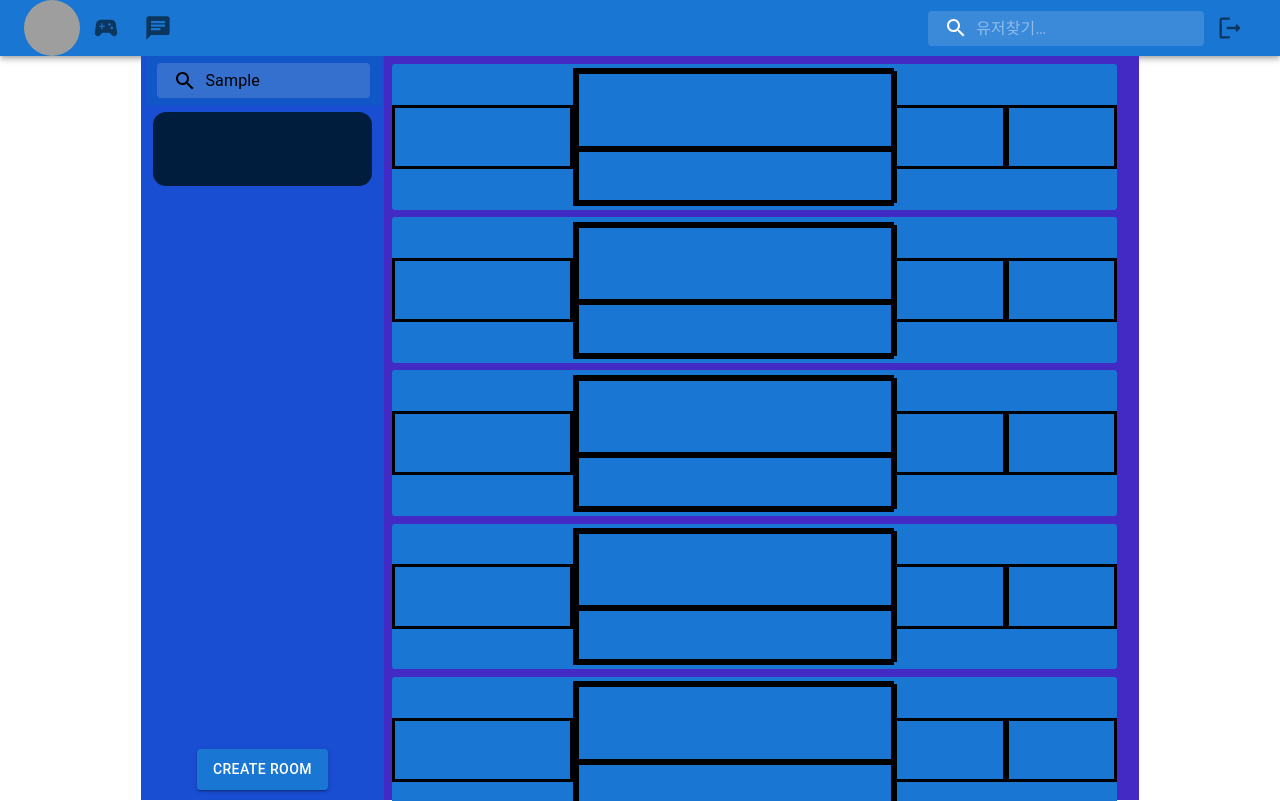
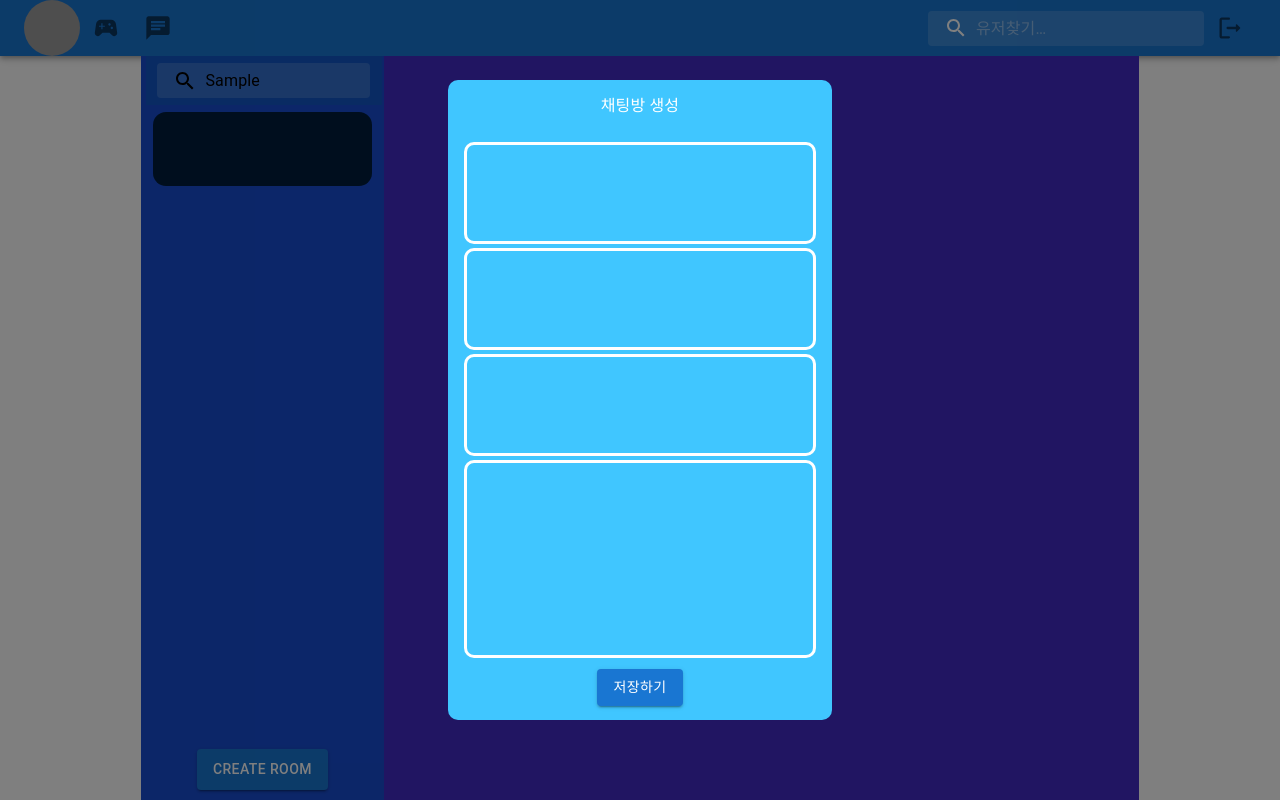
Before and after one commit to Dream-Transcendence/ft_transcendence, a React (Create React App) app in the folder packages/client/: page /chatRoom in a window 1280 px wide. Both pictures are taken after typing "Sample" into the empty fields and a click on the button "CREATE ROOM". Built offline with nearby package versions, Linux system fonts and the light colour scheme; grey boxes are pictures that could not be loaded.

Commit message:
✨ feat(clinet/template/sidebar): set BackDrop for setting room config popup
방 생성 시, 방 설정 창을 띄우기 위해 backdrop을 설정하고, 방 설정 창 레이아웃 구조를 나눴습니다.

```diff
--- a/packages/client/src/modules/ChatSidebar/CreateChatRoom.tsx
+++ b/packages/client/src/modules/ChatSidebar/CreateChatRoom.tsx
@@ -1,9 +1,12 @@
 import { Button } from '@mui/material';
 import { styled } from '@mui/material/styles';
+import * as React from 'react';
+import Backdrop from '@mui/material/Backdrop';
+import CircularProgress from '@mui/material/CircularProgress';
+import SettingRoomConfigOranisms from '../../organisms/ChatPopUp/SettingRoomConfig';
 
 const CreateChatRoomLayout = styled('div')(({ theme }) => ({
-  backgroundColor: '',
-  height: '7.89%', //부모의 컴포넌트 크기가 남아 있는만큼만 하고 싶은데 못찾았다 찾아서 바꿔야지
+  height: '7.89%',
   display: 'flex',
   justifyContent: 'center',
   alignItems: 'center',
@@ -16,10 +19,26 @@ const AsideButtonBox = styled('div')(({ theme }) => ({
 }));
 
 function CreateChatRoomModule() {
+  const [open, setOpen] = React.useState(false);
+  const handleClose = () => {
+    setOpen(false);
+  };
+  const handleToggle = () => {
+    setOpen(!open);
+  };
   return (
     <CreateChatRoomLayout>
       <AsideButtonBox>
-        <Button variant="contained">Create room</Button>
+        <Button onClick={handleToggle} variant="contained">
+          Create room
+        </Button>
+        <Backdrop
+          sx={{ color: '#fff', zIndex: (theme) => theme.zIndex.drawer + 1 }}
+          open={open}
+          onClick={handleClose}
+        >
+          <SettingRoomConfigOranisms />
+        </Backdrop>
       </AsideButtonBox>
     </CreateChatRoomLayout>
   );
--- /dev/null
+++ b/packages/client/src/organisms/ChatPopUp/SettingRoomConfig.tsx
@@ -0,0 +1,68 @@
+import { Typography, Button } from '@mui/material';
+import { styled } from '@mui/material/styles';
+
+const SettingRoomConfigLayout = styled('div')(({ theme }) => ({
+  width: '30%',
+  height: '80%',
+}));
+
+const SettingRoomConfigBox = styled('div')(({ theme }) => ({
+  width: '100%',
+  height: '100%',
+  borderRadius: '10px',
+  backgroundColor: '#40C6FF',
+  display: 'flex',
+  flexDirection: 'column',
+  justifyContent: 'center',
+  alignItems: 'center',
+}));
+
+const SetNameLayout = styled('div')(({ theme }) => ({
+  width: '90%',
+  height: '15%',
+  border: 'solid',
+  borderRadius: '10px',
+  marginBottom: '1%',
+}));
+
+const SetTypeLayout = styled('div')(({ theme }) => ({
+  width: '90%',
+  height: '15%',
+  border: 'solid',
+  borderRadius: '10px',
+  marginBottom: '1%',
+}));
+
+const SetPasswordLayout = styled('div')(({ theme }) => ({
+  width: '90%',
+  height: '15%',
+  border: 'solid',
+  borderRadius: '10px',
+  marginBottom: '1%',
+}));
+
+const SetInviteLayout = styled('div')(({ theme }) => ({
+  width: '90%',
+  height: '30%',
+  border: 'solid',
+  borderRadius: '10px',
+  marginBottom: '3%',
+}));
+
+//일단 임시로 prop을 내려서 상태관리함 향후 교체할 예정
+function SettingRoomConfigOranisms() {
+  return (
+    <SettingRoomConfigLayout>
+      <SettingRoomConfigBox>
+        <Typography marginBottom={3}>채팅방 생성</Typography>
+        <SetNameLayout></SetNameLayout>
+        <SetTypeLayout></SetTypeLayout>
+        <SetPasswordLayout></SetPasswordLayout>
+        <SetInviteLayout></SetInviteLayout>
+        <Button variant="contained">저장하기</Button>
+      </SettingRoomConfigBox>
+    </SettingRoomConfigLayout>
+  );
+}
+
+export default SettingRoomConfigOranisms;
--- a/packages/client/src/pages/ChatChannelPage.tsx
+++ b/packages/client/src/pages/ChatChannelPage.tsx
@@ -48,7 +48,7 @@ function ChatroomPage() {
           <ChatSidebarTemplate />
         </Aside>
         <Section>
-          <ChatRoomListTemplate />
+          {/* <ChatRoomListTemplate /> */}
           {/* <EnteredChatRoomTemplate /> */}
           {/* <ChatRoomDefaultTemplate /> */}
         </Section>
--- a/packages/client/src/template/ChatMainSection/ChatSidebarTemplate.tsx
+++ b/packages/client/src/template/ChatMainSection/ChatSidebarTemplate.tsx
@@ -1,7 +1,6 @@
 import { styled } from '@mui/material/styles';
 import SearchBoxModule from '../../modules/ChatSidebar/SearchBox';
 import CurrentChatRoomModule from '../../modules/ChatSidebar/CurrentChatRoom';
-
 import CreateChatRoomModule from '../../modules/ChatSidebar/CreateChatRoom';
 import JoinedChatListOrganisms from '../../organisms/ChatMainSection/JoinedChatList';
 
```
